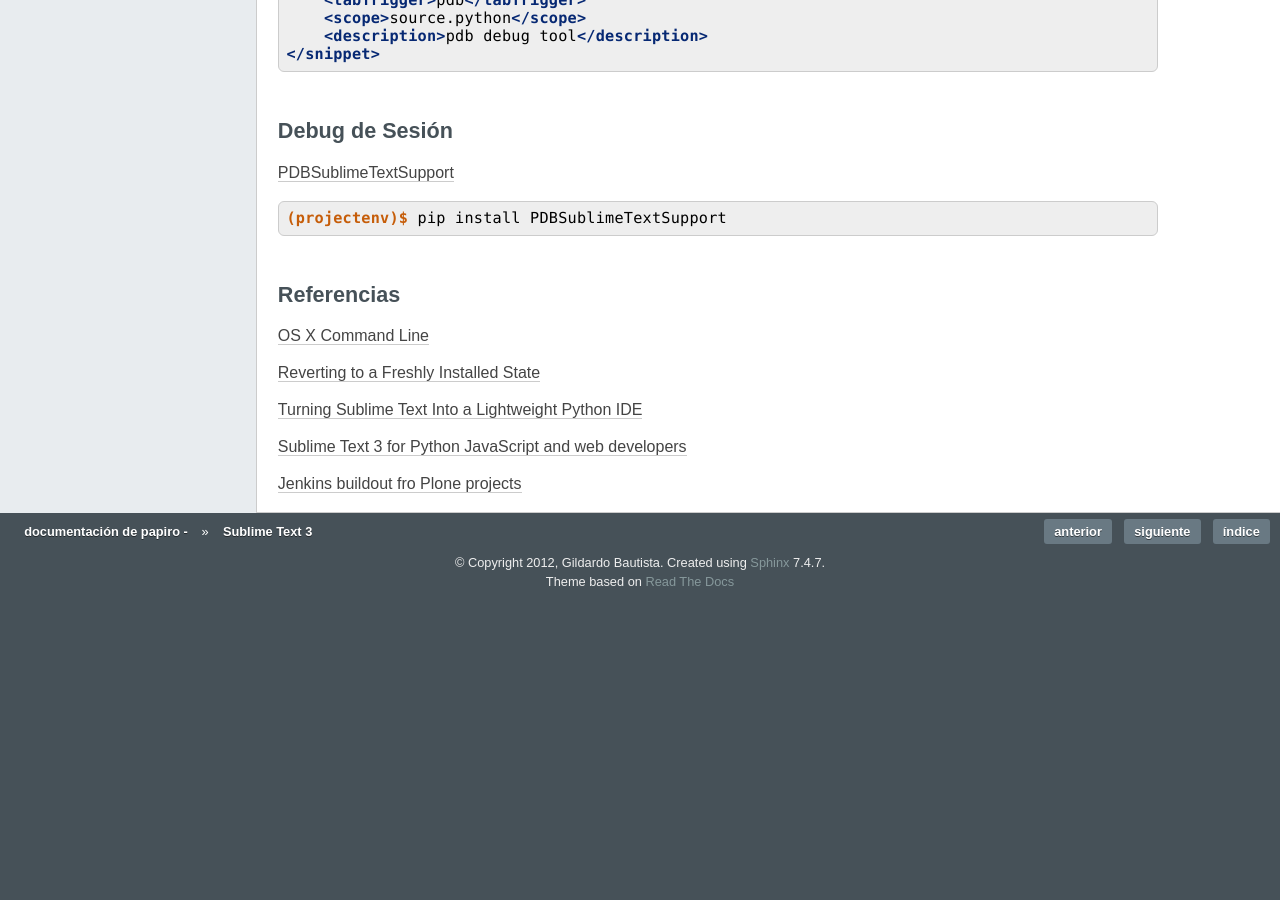
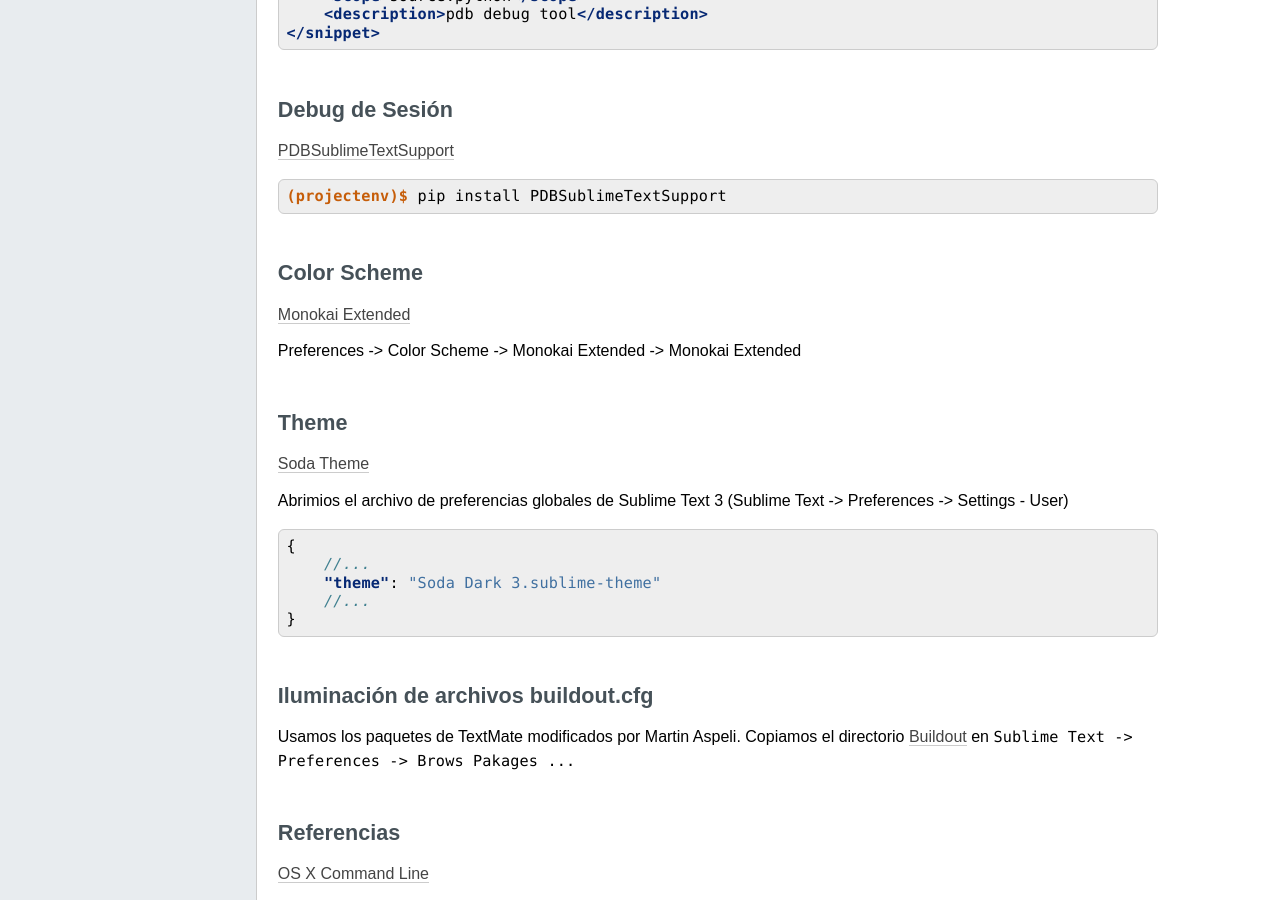
Before and after one commit to gil-cano/papiro, a Sphinx documentation site: the page built from source/sublimeText3.rst, in a window 1280 px wide and 900 px high, scrolled down 5068 px. Built offline with Sphinx 7.4.7, drawn with Linux system fonts in a browser that asks for light colours; the version number could not be read and is left out; before the commit the page ends 5685 px from its top, so only the background shows below that; some of the changed text lies outside the part shown.

Commit message:
add Soda theme, Monokai Extended and buildout highlight

```diff
--- a/source/index.rst
+++ b/source/index.rst
@@ -29,6 +29,7 @@
    :maxdepth: 2
 
    catalog.rst
+   vocabularies.rst
 
 Plone add-ons
 =============
--- a/source/sublimeText3.rst
+++ b/source/sublimeText3.rst
@@ -93,7 +93,7 @@
 Para buscar otros lugares donde se use el simbolo usamos *alt + shift + f*.
 
 Lint (flake8, pep257)
--------------
+---------------------
 
 Muestra errores que cometiste en el código.
 
@@ -291,6 +289,35 @@
     (projectenv)$ pip install PDBSublimeTextSupport
 
 
+Color Scheme
+------------
+
+`Monokai Extended <https://github.com/jonschlinkert/sublime-monokai-extended>`_
+
+Preferences -> Color Scheme -> Monokai Extended -> Monokai Extended
+
+Theme
+-----
+
+`Soda Theme <https://github.com/buymeasoda/soda-theme/>`_
+
+Abrimios el archivo de preferencias globales de Sublime Text 3 (Sublime Text -> Preferences -> Settings - User)
+
+.. code-block:: json
+
+    {
+        //...
+        "theme": "Soda Dark 3.sublime-theme"
+        //...
+    }
+
+Iluminación de archivos buildout.cfg
+------------------------------------
+
+Usamos los paquetes de TextMate modificados por Martin Aspeli.
+Copiamos el directorio `Buildout <https://github.com/optilude/SublimeTextMisc/tree/master/Packages>`_  en ``Sublime Text -> Preferences -> Brows Pakages ...``
+
+
 Referencias
 -----------
 
```
Also changed, not shown: other parts of source/sublimeText3.rst (+3 -5 lines).
